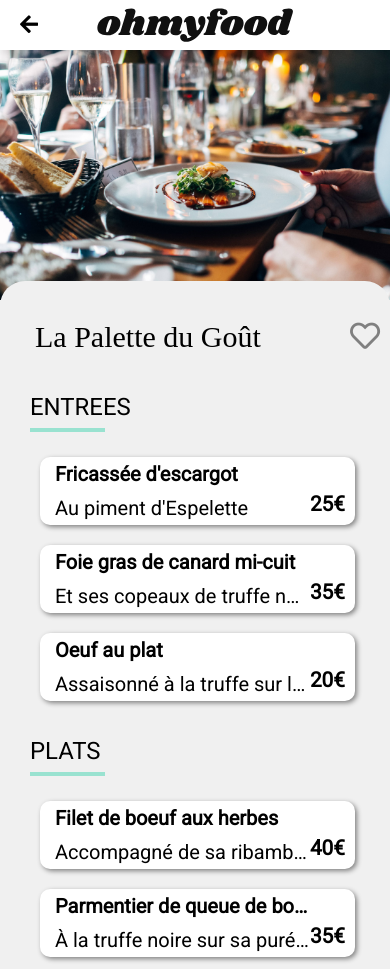
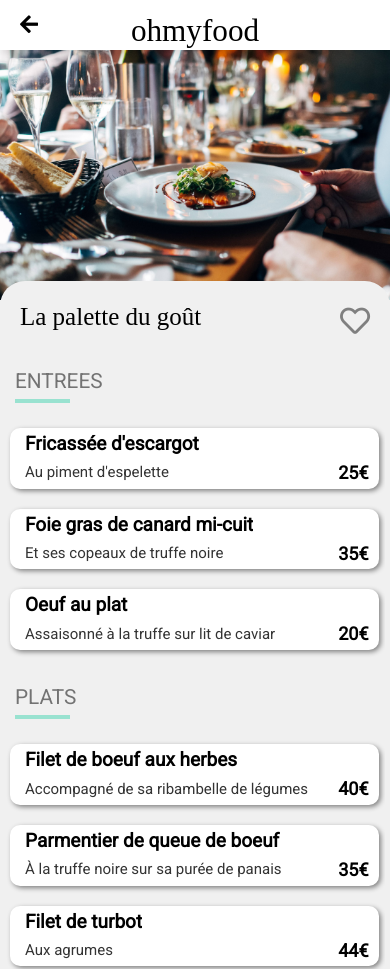
Before and after one commit to LAMRANIOC/NadiaELMJIYAD_3_29062021, a website: page Public/pages/LaPalette.html in a window 390 px wide. Shown: the top 969 px of the page. Drawn offline with Linux system fonts and the light colour scheme; a web font is replaced by a local one.

Commit message:
correction pour responsive mobile

```diff
--- a/Public/pages/LaPalette.html
+++ b/Public/pages/LaPalette.html
@@ -17,7 +17,10 @@
 
         <header >
             <div id="logo">
-                <img src="../images/ohmyfood@2x.svg" alt="logo">
+               <!-- <div class="logo_page">
+                    <img src="../images/ohmyfood@2x.svg" alt="logo">
+                </div> -->
+                <div class="titre_logo">ohmyfood</div>
                 <a href="../index.html"><i class="fas fa-arrow-left"> </i></a>
             </div>
         </header>
@@ -26,7 +29,7 @@
             <img alt="La Palette du Goût"   src="../images/resto1.jpg" class="img img_carte">
             <section id="Carte">
                 <div class="entete">
-                    <div class="titre_page">La Palette du Goût
+                    <div class="titre_page">La palette du goût
                         <div class="Anim_coeur_page">
                             <div class ="coeur"><i class="far fa-heart"></i></div>
                             <div class ="coeur_plein"><i class="fas fa-heart" ></i></div>
@@ -41,7 +44,7 @@
                             <div class="reference">
                                 <div class="reference_desc">
                                     <h3>Fricassée d'escargot</h3>
-                                    <h4>Au piment d'Espelette</h4>
+                                    <h4>Au piment d'espelette</h4>
                                 </div>
                                 <div class="reference_prix"><span>25€</span></div>
                                 <div class="Anim_reference">
@@ -119,7 +122,7 @@
                         <div class="reference">
                             <div class="reference_desc">
                                 <h3>Macaron au chocolat d'exception</h3>
-                                <h4>ReviEt glace à la vanille de Madagascarsité</h4>
+                                <h4>Et glace à la vanille de Madagascar</h4>
                             </div>
                             <div class="reference_prix"><span>22€</span></div>
                             <div class="Anim_reference">
@@ -129,7 +132,7 @@
                         <div class="reference">
                             <div class="reference_desc">
                                 <h3>Mousse au chocolat</h3>
-                                <h4>Au piment d'Espelette et à la truffe noire</h4>
+                                <h4>Au piment d'espelette et à la truffe noire</h4>
                             </div>
                             <div class="reference_prix"><span>23€</span></div>
                             <div class="Anim_reference">
--- a/Sass/base/_base.scss
+++ b/Sass/base/_base.scss
@@ -29,27 +29,30 @@ h1 {
 h2 {
     font-weight: 400;
     margin: 0 0 20px 10px;
-    font-size: 2.3rem;
+    font-size: 2rem;
     color:$font_color ;
+    color: lighten(black,45%);
 }
 .H2_souligner {
     position: relative;
     top: -20px;
     margin-left: 10px;
-    width:75px;
+    width:55px;
     height:4px;
     background-color: $tertiary-color;
   }
 h3{
     font-weight: 600;
-    font-size: 20px;
+    font-size: 19px;
     margin-left:15px;
+    //color: lighten(black,10%);
 
 }
 h4{
     font-weight: 400;
-    font-size: 20px;
+    font-size: 15px;
     margin-left:15px;
+    color: lighten(black,20%);
 
 }
 
@@ -78,7 +81,17 @@ p{
     display: flex;
     justify-content: space-between;
     align-items: center;
-    font-size: 30px;
+    font-size: 25px;
     font-weight:500;
     padding: 10px 15px 0px 15px;
 }
+.titre_logo{
+    height: 35px;
+    line-height: 35px;
+    margin: 0 auto;
+    font-family: "Shrikhand";
+    font-size: 3rem;
+    text-align: center;
+    margin-top: 20px;
+    margin-bottom: 10px;
+}
--- a/Sass/components/_buttons.scss
+++ b/Sass/components/_buttons.scss
@@ -2,7 +2,7 @@
   display: flex;
   align-items: center;
   justify-content: center;
-  width: 250px;
+  width: 200px;
   height: $btn-height;
   text-align: center;
   font-size: 15px;
--- a/Sass/layout/_main.scss
+++ b/Sass/layout/_main.scss
@@ -9,6 +9,7 @@
     top: 15px;
   }
 }
+
 .RechercheResto {
     display: flex;
     flex-direction: column;
@@ -78,7 +79,7 @@
   .Anim_coeur_page{
     position: absolute;
     top: 10px;
-    right:20px;
+    right:45px;
   }
   .part_commander{
     display: flex;
@@ -180,10 +181,10 @@
   justify-content: space-between;
   border-radius: 10px;
   position: relative;
-  width: 90%;
+  width: 97%;
   height: 78%;
   overflow: hidden;
-  margin: 5px 5px 15px 20px;
+  margin: 5px 5px 15px 5px;
   background-color: white;
   box-shadow: 2px 2px 5px grey;
   animation: appear_ref 1s ease 0ms 1 normal both;
@@ -201,6 +202,7 @@
   }
   & > .reference_prix{
     font-weight: 700;
+    font-size: 18px;
     margin: 0 10px 0 0px;
    // padding-right: 80px;
     margin-top: 30px;
@@ -221,11 +223,11 @@ display: flex;
 position:absolute;
 align-items: center;
 justify-content: center;
-height: 70px;
-width: 70px;
+height: 60px;
+width: 60px;
 opacity: 1;
 background-color: $tertiary-color;
-right: -70px;
+right: -60px;
 border-radius: 0 10px 10px 0;
 transition: all 300ms ease-in-out;
 }
@@ -260,7 +262,7 @@ cursor: pointer;
   border-radius: 25px 25px 0 0;
   margin-top: -30px;
   background-color:$background-color;
-  padding: 20px;
+  padding: 5px;
 }
 .New{
   display: flex;
```
Also changed, not shown: Public/pages/LaFrancaise.html (+1 -1 lines), Public/pages/LaNote.html (+1 -1 lines), Public/pages/LeDelice.html (+1 -1 lines), Sass/layout/_Animation.scss (+0 -65 lines), Public/css/style.css, 1 other file.
